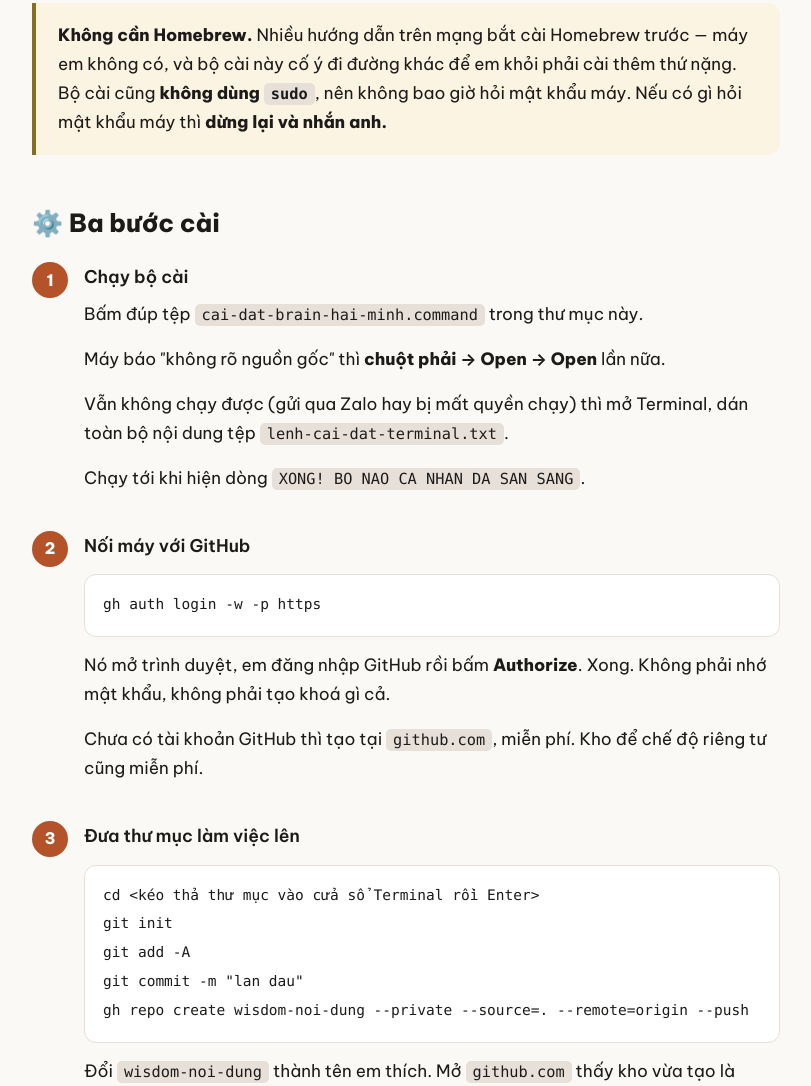
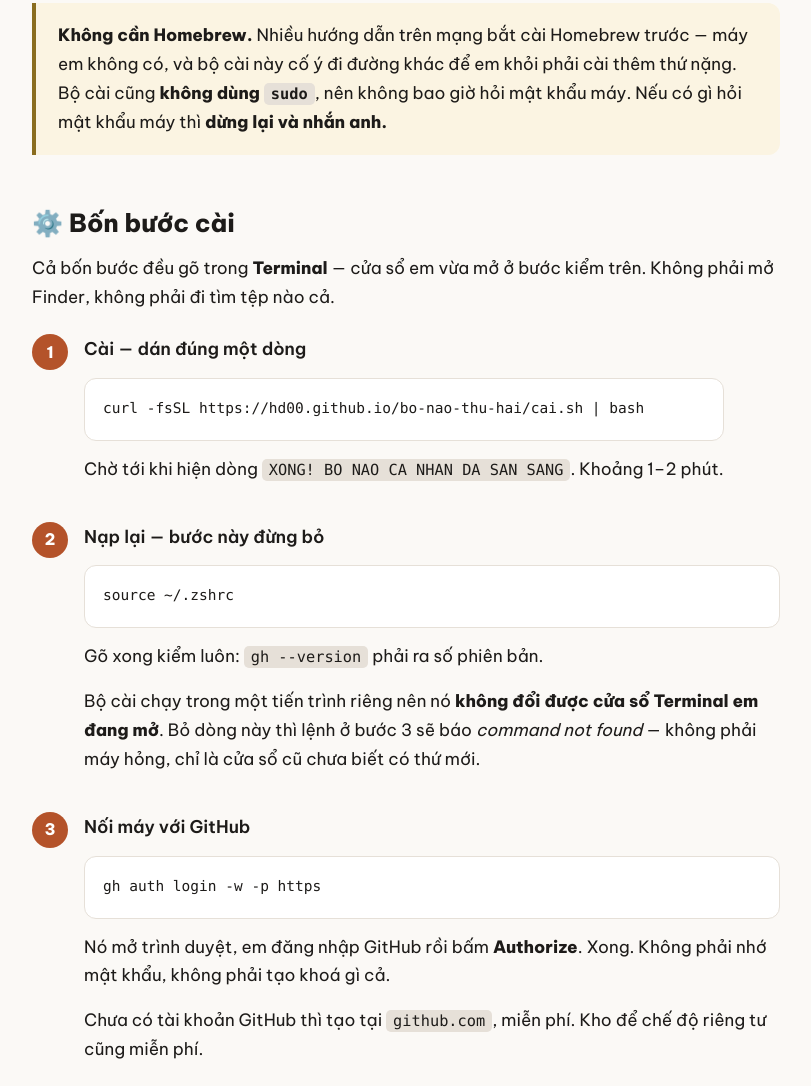
Before and after one commit to hd00/bo-nao-thu-hai, a plain HTML site: page m/huong-dan.html in a window 1280 px wide. Shown: the part 1907-2993 px from the top of the page, without its empty margins (234-1045 px from the left). Drawn offline with Linux system fonts and the light colour scheme.

Commit message:
buoc 1 doi thanh 1 dong curl, them buoc source zshrc

```diff
--- a/m/huong-dan.html
+++ b/m/huong-dan.html
@@ -126,18 +126,27 @@ và đọc <code>10-daily</code> khi muốn nhìn lại. Bảy ngăn kia máy t
   Nếu có gì hỏi mật khẩu máy thì <strong>dừng lại và nhắn anh.</strong></p>
 </div>
 
-<h2>⚙️ Ba bước cài</h2>
+<h2>⚙️ Bốn bước cài</h2>
+
+<p>Cả bốn bước đều gõ trong <strong>Terminal</strong> — cửa sổ em vừa mở ở bước kiểm trên.
+Không phải mở Finder, không phải đi tìm tệp nào cả.</p>
 
 <div class="buoc"><b>1</b><div>
-  <h3 style="margin-top:0">Chạy bộ cài</h3>
-  <p>Bấm đúp tệp <code>cai-dat-brain-hai-minh.command</code> trong thư mục này.</p>
-  <p>Máy báo "không rõ nguồn gốc" thì <strong>chuột phải → Open → Open</strong> lần nữa.</p>
-  <p>Vẫn không chạy được (gửi qua Zalo hay bị mất quyền chạy) thì mở Terminal,
-  dán toàn bộ nội dung tệp <code>lenh-cai-dat-terminal.txt</code>.</p>
-  <p>Chạy tới khi hiện dòng <code>XONG! BO NAO CA NHAN DA SAN SANG</code>.</p>
+  <h3 style="margin-top:0">Cài — dán đúng một dòng</h3>
+  <pre><code>curl -fsSL https://hd00.github.io/bo-nao-thu-hai/cai.sh | bash</code></pre>
+  <p>Chờ tới khi hiện dòng <code>XONG! BO NAO CA NHAN DA SAN SANG</code>. Khoảng 1–2 phút.</p>
 </div></div>
 
 <div class="buoc"><b>2</b><div>
+  <h3 style="margin-top:0">Nạp lại — bước này đừng bỏ</h3>
+  <pre><code>source ~/.zshrc</code></pre>
+  <p>Gõ xong kiểm luôn: <code>gh --version</code> phải ra số phiên bản.</p>
+  <p>Bộ cài chạy trong một tiến trình riêng nên nó <strong>không đổi được cửa sổ Terminal em đang mở</strong>.
+  Bỏ dòng này thì lệnh ở bước 3 sẽ báo <em>command not found</em> — không phải máy hỏng,
+  chỉ là cửa sổ cũ chưa biết có thứ mới.</p>
+</div></div>
+
+<div class="buoc"><b>3</b><div>
   <h3 style="margin-top:0">Nối máy với GitHub</h3>
   <pre><code>gh auth login -w -p https</code></pre>
   <p>Nó mở trình duyệt, em đăng nhập GitHub rồi bấm <strong>Authorize</strong>. Xong.
@@ -146,7 +155,7 @@ và đọc <code>10-daily</code> khi muốn nhìn lại. Bảy ngăn kia máy t
   Kho để chế độ riêng tư cũng miễn phí.</p>
 </div></div>
 
-<div class="buoc"><b>3</b><div>
+<div class="buoc"><b>4</b><div>
   <h3 style="margin-top:0">Đưa thư mục làm việc lên</h3>
   <pre><code>cd &lt;kéo thả thư mục vào cửa sổ Terminal rồi Enter&gt;
 git init
```
